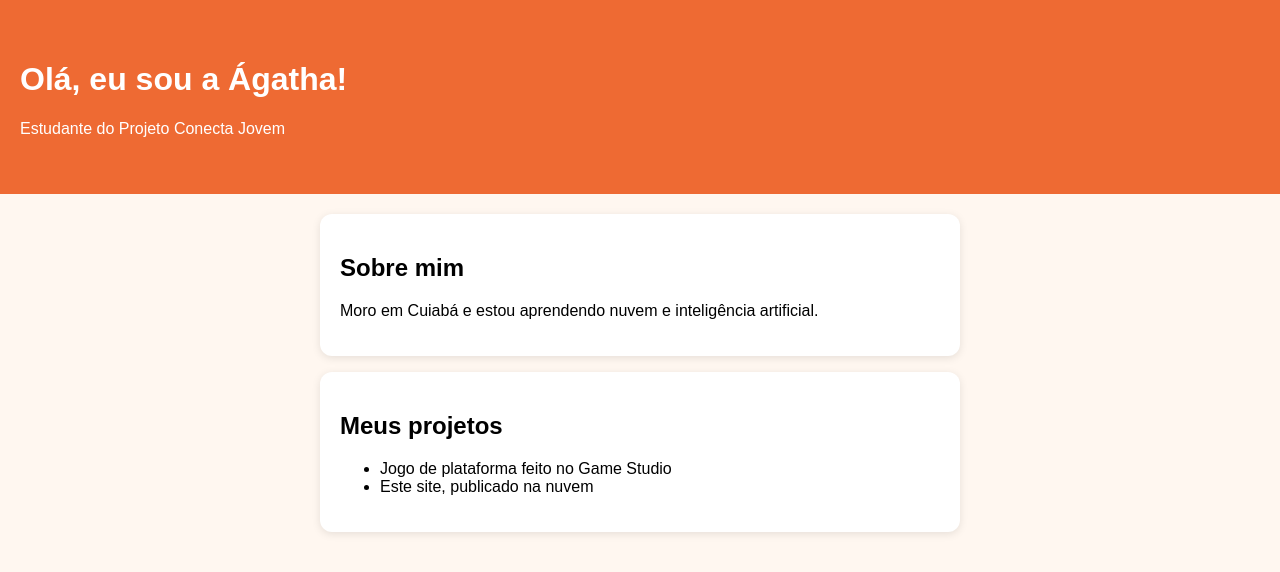
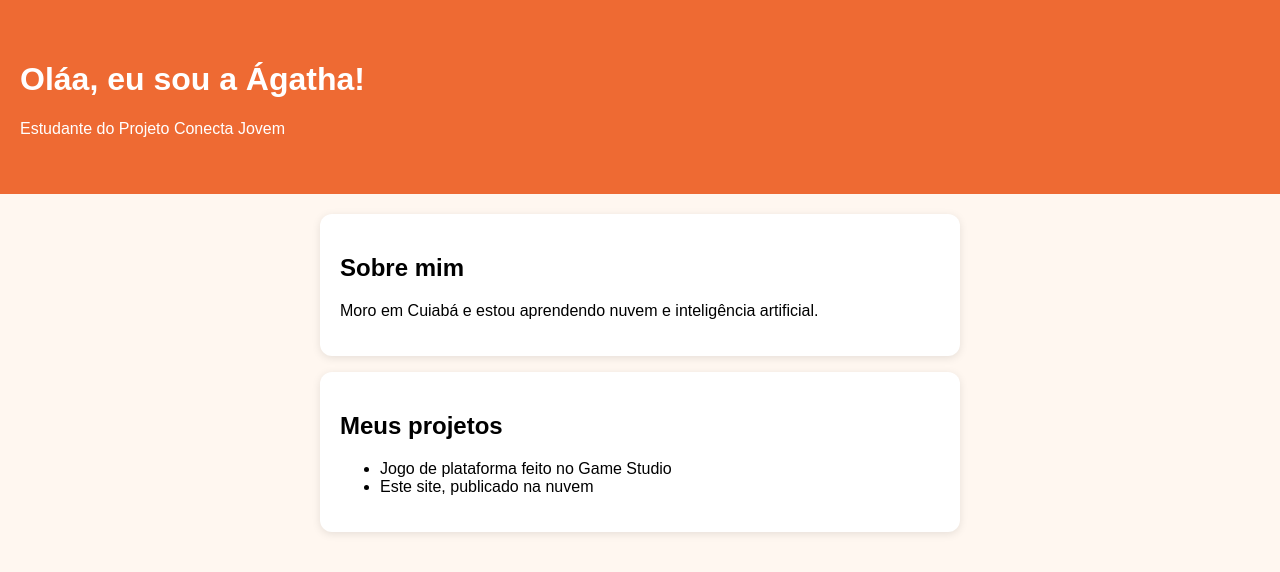
Before and after one commit to Campos643/Conecta-jovem1, a plain HTML site: page index.html in a window 1280 px wide. Drawn offline with Linux system fonts and the light colour scheme.

Commit message:
Update index.html

```diff
--- a/index.html
+++ b/index.html
@@ -14,7 +14,7 @@ margin-bottom: 16px; box-shadow: 0 2px 8px rgba(0, 0, 0, 0.1); }
 </head>
 <body>
 <header>
-<h1>Olá, eu sou a Ágatha!</h1>
+<h1>Oláa, eu sou a Ágatha!</h1>
 <p>Estudante do Projeto Conecta Jovem</p>
 </header>
 <main>
```
